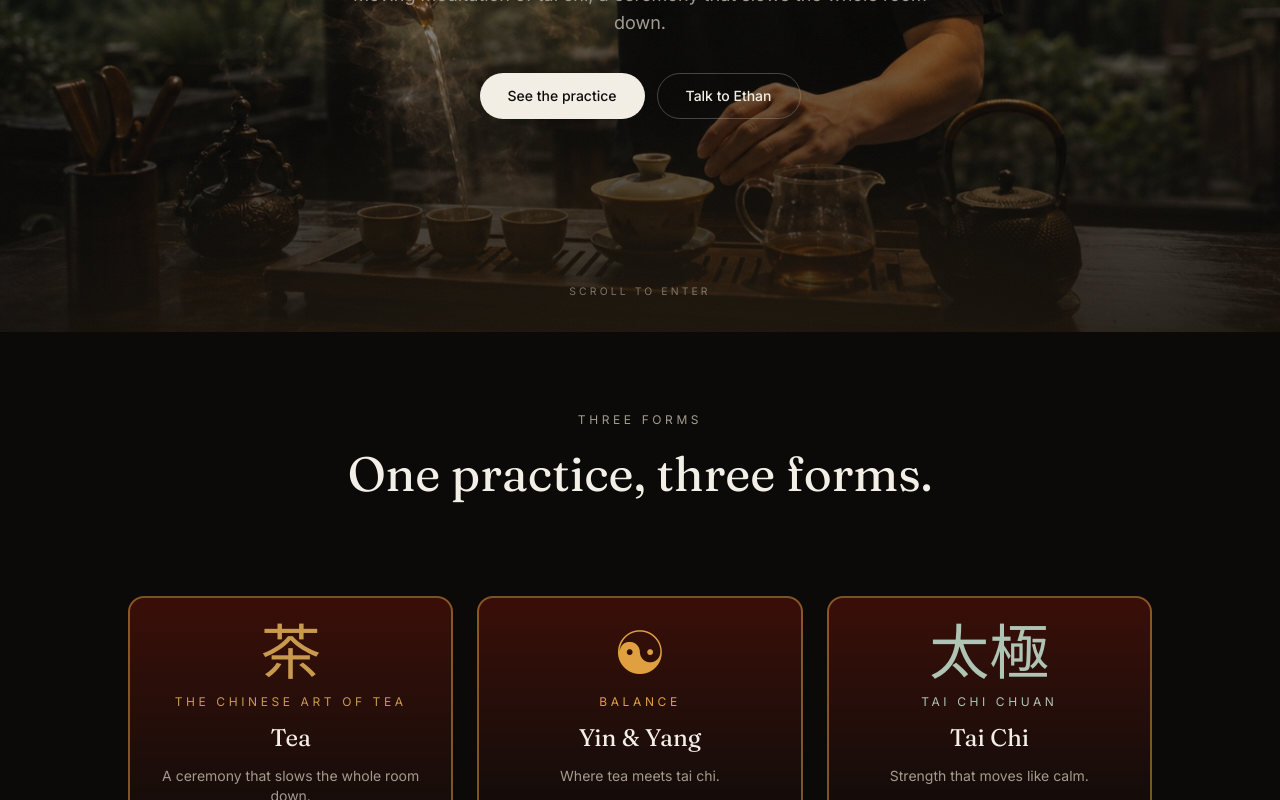
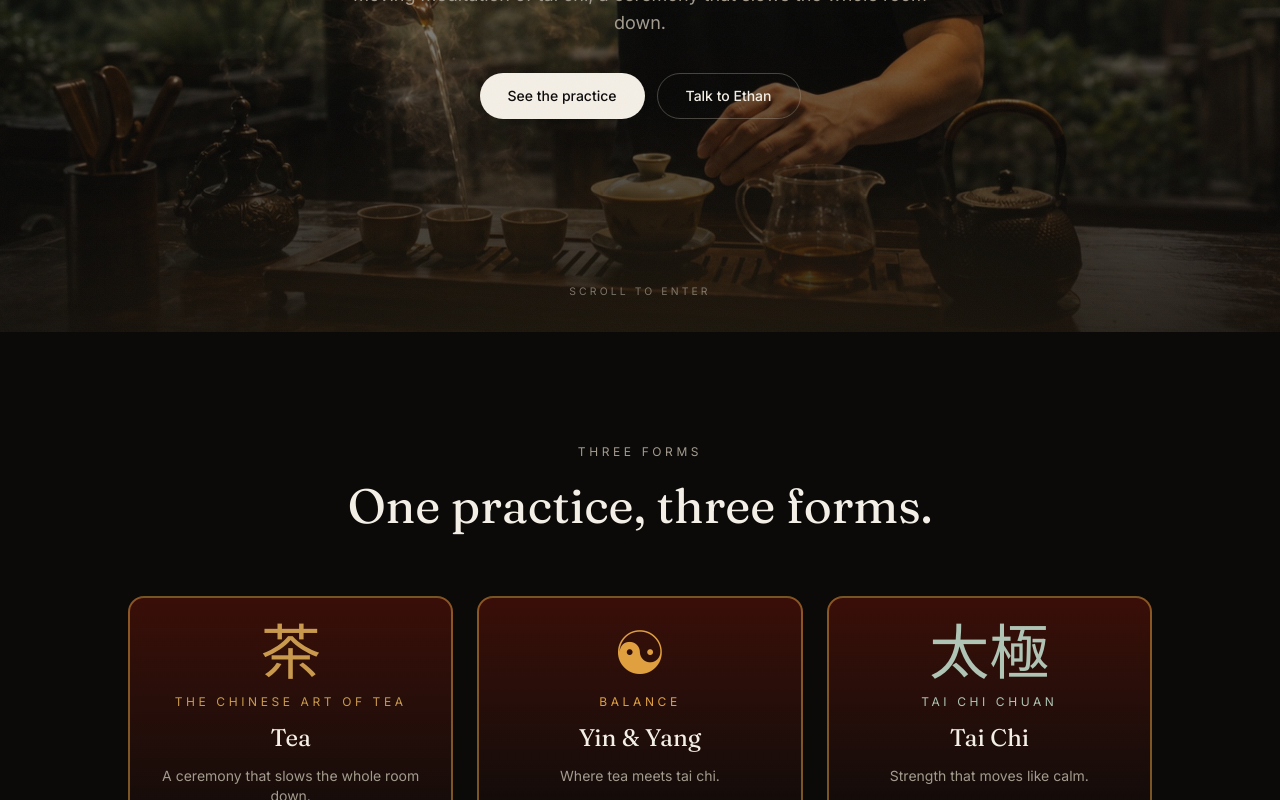
Before and after one commit to brunoraniere2003/magic-thai-tea, a Next.js app: page / in a window 1280 px wide. Shown: the part 468-1268 px from the top of the page. Built offline with nearby package versions, Linux system fonts and the light colour scheme.

Commit message:
fix(045): desktop only - bring cards closer to title, clear THREE FORMS from header
- DESKTOP_Y -0.22 -> -0.05: cards sit higher, near the title.
- Heading padding pt-16/sm:pt-20 -> pt-24/sm:pt-28: THREE FORMS clears the fixed
  header instead of being hidden behind it.
- No animation changes.

```diff
--- a/components/sections/home/Worlds.tsx
+++ b/components/sections/home/Worlds.tsx
@@ -96,7 +96,7 @@ export function Worlds() {
               collides and is hidden while the deck is flipping. */}
           <div
             ref={headingRef}
-            className="pointer-events-none absolute inset-x-0 top-0 z-10 px-6 pb-24 pt-16 sm:pt-20"
+            className="pointer-events-none absolute inset-x-0 top-0 z-10 px-6 pb-12 pt-24 sm:pt-28"
           >
             <SectionHeading
               eyebrow={HOME.worldsHeading.eyebrow}
--- a/webgl/cards/cardChoreography.ts
+++ b/webgl/cards/cardChoreography.ts
@@ -47,9 +47,9 @@ export const CARD_CHOREOGRAPHY = {
    *  longer needs a big offset to clear it). Keeps the first card close to the
    *  title (spec 044). */
   MOBILE_Y: -0.05,
-  /** DESKTOP: a small downward nudge so there is breathing room under the title
-   *  at the start (the title then fades out as the cards take over). */
-  DESKTOP_Y: -0.22,
+  /** DESKTOP: a tiny downward nudge. Kept small (close to 0) so the cards sit
+   *  near the title; the title fades out as the cards take over (spec 045). */
+  DESKTOP_Y: -0.05,
 } as const;
 
 export function clamp01(x: number): number {
```
